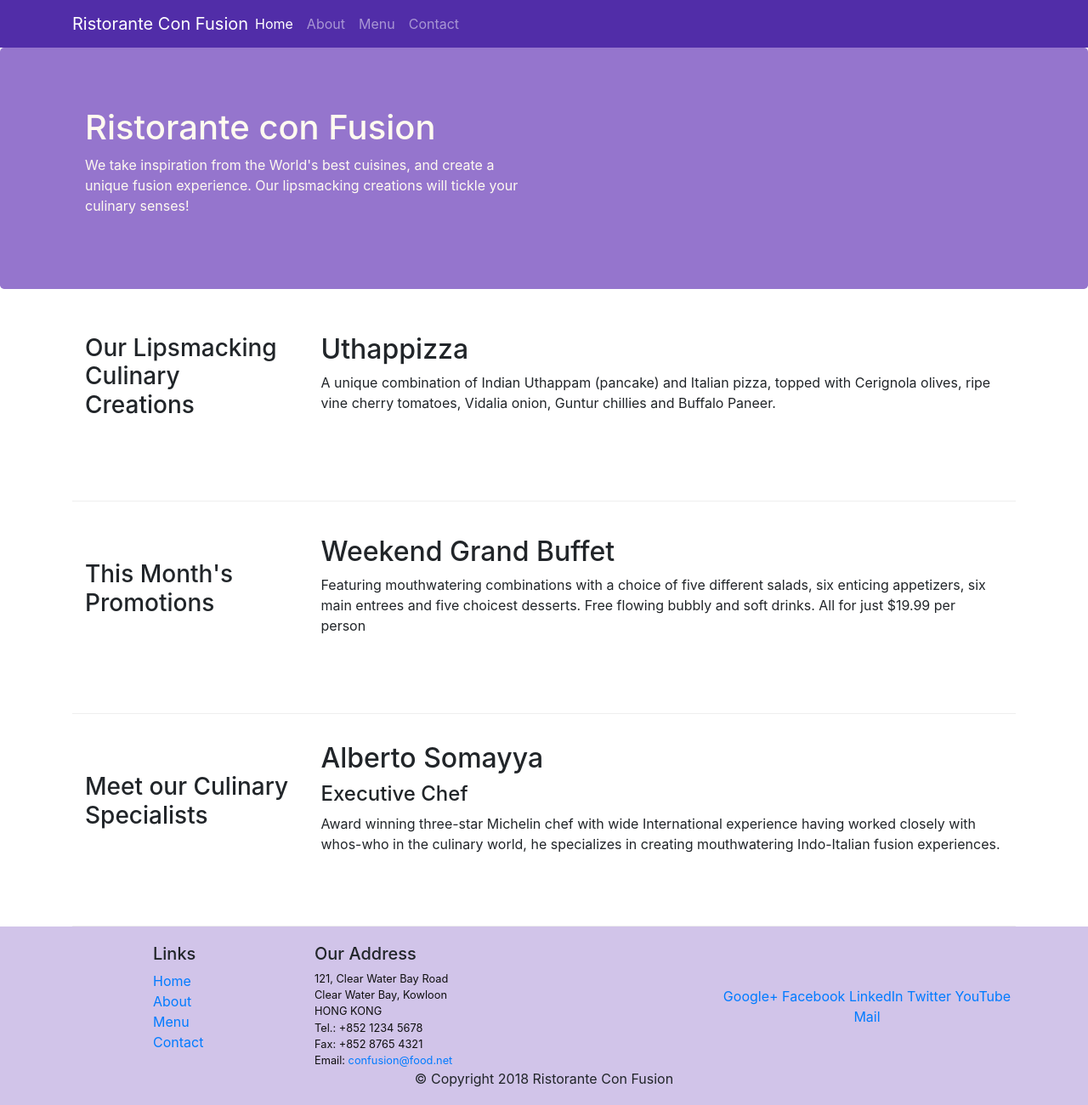
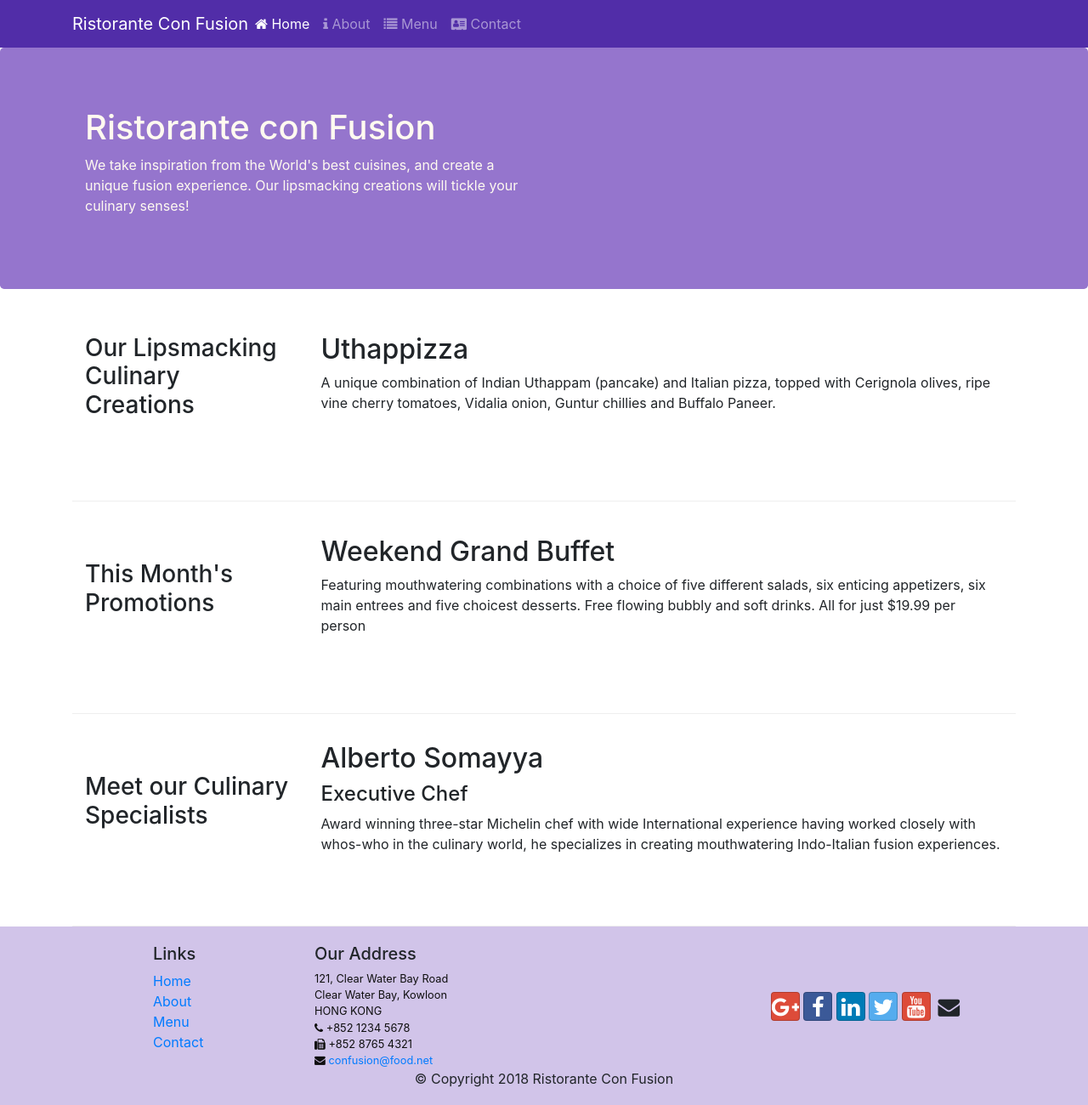
Before and after one commit to htkz/bootstrap-practice, a website: page index.html in a window 1280 px wide. Shown: the whole page at 85% size. Drawn offline with nearby package versions, Linux system fonts and the light colour scheme.

Commit message:
Added icons

```diff
--- a/index.html
+++ b/index.html
@@ -4,6 +4,8 @@
     <meta name="viewport" content="width=device-width, initial-scale=1, shrink-to-fit=no">
     <meta http-equiv="x-ua-compatible" content="ie=edge">
     <link rel="stylesheet" href="node_modules/bootstrap/dist/css/bootstrap.min.css">
+    <link rel="stylesheet" href="node_modules/font-awesome/css/font-awesome.min.css">
+    <link rel="stylesheet" href="node_modules/bootstrap-social/bootstrap-social.css">
     <link rel="stylesheet" href="./css/styles.css">
 <head>
     <title>Ristorante Con Fusion</title>
@@ -18,10 +20,10 @@
             <a href="#" class="navbar-brand mr-auto">Ristorante Con Fusion</a>
             <div class="collapse navbar-collapse" id="Navbar">
                 <ul class="nav navbar-nav mr-auto">
-                    <li class="nav-item"><a href="#" class="nav-link active">Home</a></li>
-                    <li class="nav-item"><a href="./aboutus.html" class="nav-link">About</a></li>
-                    <li class="nav-item"><a href="#" class="nav-link">Menu</a></li>
-                    <li class="nav-item"><a href="#" class="nav-link">Contact</a></li>
+                    <li class="nav-item"><a href="#" class="nav-link active"><span class="fa fa-home"></span> Home</a></li>
+                    <li class="nav-item"><a href="./aboutus.html" class="nav-link"><span class="fa fa-info"></span> About</a></li>
+                    <li class="nav-item"><a href="#" class="nav-link"><span class="fa fa-list"></span> Menu</a></li>
+                    <li class="nav-item"><a href="#" class="nav-link"><span class="fa fa-address-card"></span> Contact</a></li>
                 </ul>
             </div>
         </div>
@@ -90,19 +92,19 @@
 		              121, Clear Water Bay Road<br>
 		              Clear Water Bay, Kowloon<br>
 		              HONG KONG<br>
-		              Tel.: +852 1234 5678<br>
-		              Fax: +852 8765 4321<br>
-		              Email: <a href="mailto:confusion@food.net">confusion@food.net</a>
+		              <i class="fa fa-phone"></i> +852 1234 5678<br>
+		              <i class="fa fa-fax"></i> +852 8765 4321<br>
+		              <i class="fa fa-envelope"></i> <a href="mailto:confusion@food.net">confusion@food.net</a>
 		           </address>
                 </div>
                 <div class="col-12 col-sm-4 align-self-center">
                     <div class="text-center">
-                        <a href="http://google.com/+">Google+</a>
-                        <a href="http://www.facebook.com/profile.php?id=">Facebook</a>
-                        <a href="http://www.linkedin.com/in/">LinkedIn</a>
-                        <a href="http://twitter.com/">Twitter</a>
-                        <a href="http://youtube.com/">YouTube</a>
-                        <a href="mailto:">Mail</a>
+                        <a class="btn btn-social-icon btn-google" href="http://google.com/+"><i class="fa fa-google-plus fa-lg"></i></a>
+                        <a class="btn btn-social-icon btn-facebook" href="http://www.facebook.com/profile.php?id="><i class="fa fa-facebook fa-lg"></i></a>
+                        <a class="btn btn-social-icon btn-linkedin" href="http://www.linkedin.com/in/"><i class="fa fa-linkedin fa-lg"></i></a>
+                        <a class="btn btn-social-icon btn-twitter" href="http://twitter.com/"><i class="fa fa-twitter fa-lg"></i></a>
+                        <a class="btn btn-social-icon btn-google" href="http://youtube.com/"><i class="fa fa-youtube fa-lg"></i></a>
+                        <a class="btn btn-social-icon" href="mailto:"><i class="fa fa-envelope"></i></a>
                     </div>
                 </div>
            </div>
--- a/package.json
+++ b/package.json
@@ -15,6 +15,8 @@
   },
   "dependencies": {
     "bootstrap": "^4.4.1",
+    "bootstrap-social": "^5.1.1",
+    "font-awesome": "^4.7.0",
     "jquery": "^3.4.1",
     "popper.js": "^1.12.9"
   }
```
Also changed, not shown: aboutus.html (+20 -18 lines), 1 other file.
